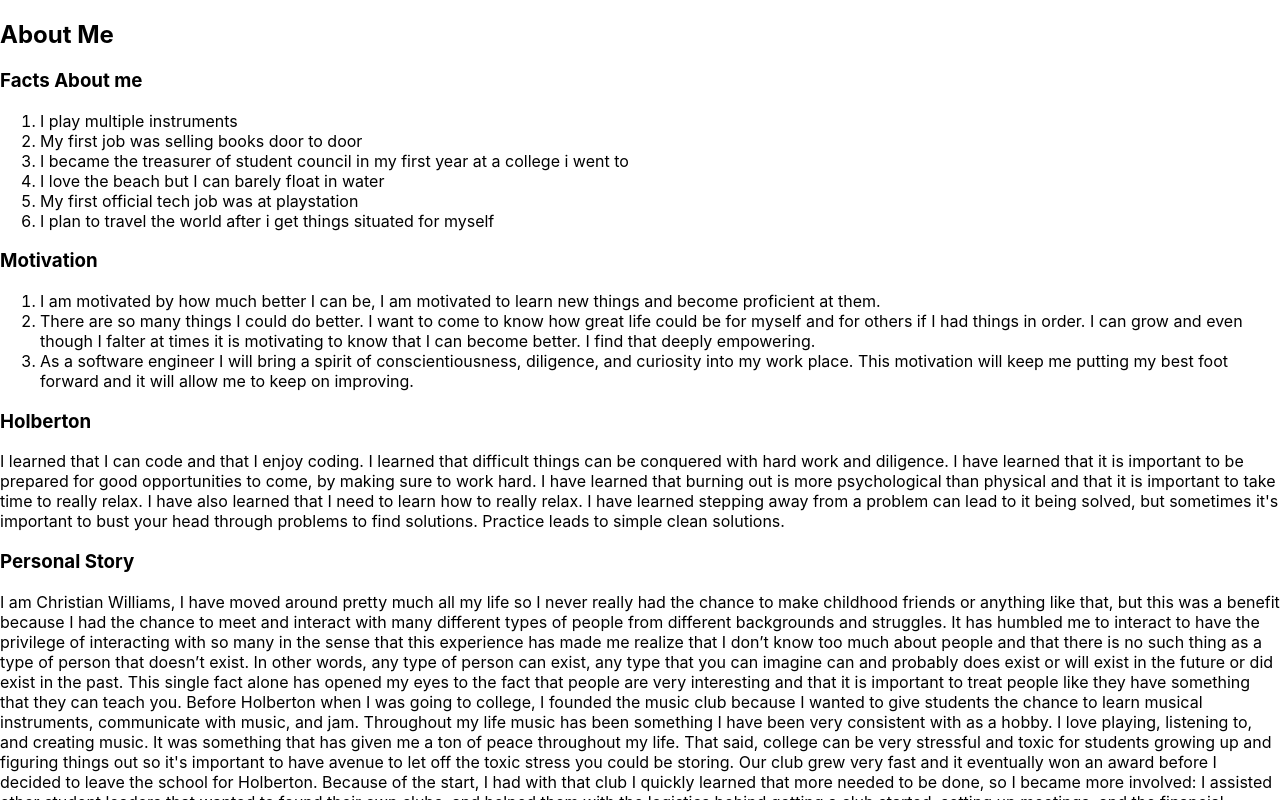
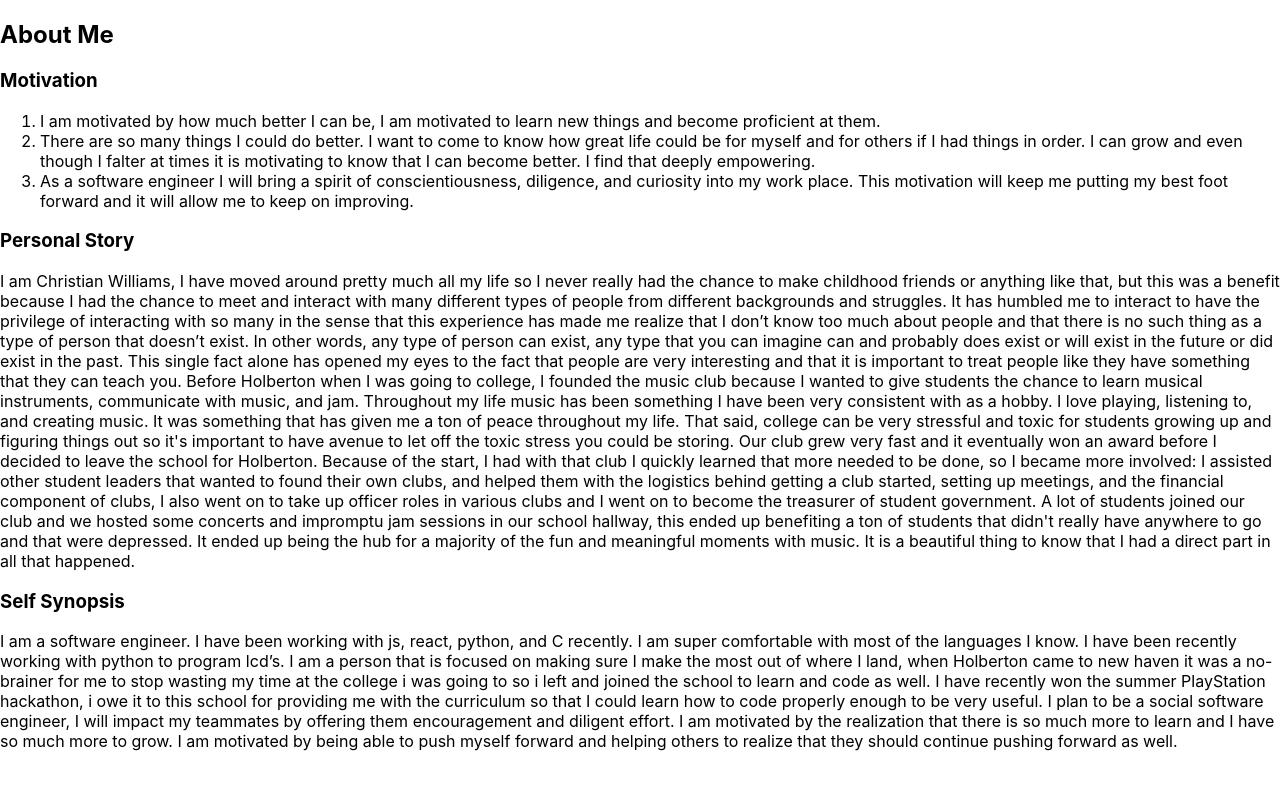
Before and after one commit to chriswill88/ProfessionalWebsite, a React (Create React App) app: page / in a window 1280 px wide. Shown: the top 800 px of the page. Built offline with nearby package versions, Linux system fonts and the light colour scheme.

Commit message:
[ADD code for website]

```diff
--- a/src/App.js
+++ b/src/App.js
@@ -5,16 +5,7 @@ function AboutMe() {
     <div>
       <h2> About Me</h2>
       <div>
-        <h3>Facts About me</h3>
-        <ol>
-          <li>I play multiple instruments</li>
-          <li>My first job was selling books door to door</li>
-          <li>I became the treasurer of student council in my first year at a college i went to</li>
-          <li>I love the beach but I can barely float in water</li>
-          <li>My first official tech job was at playstation</li>
-          <li>I plan to travel the world after i get things situated for myself</li>
-        </ol>
-      </div>
+
       <div>
         <h3>Motivation</h3>
         <ol>
@@ -22,11 +13,6 @@ function AboutMe() {
           <li>There are so many things I could do better. I want to come to know how great life could be for myself and for others if I had things in order. I can grow and even though I falter at times it is motivating to know that I can become better. I find that deeply empowering.</li>
           <li>As a software engineer I will bring a spirit of conscientiousness, diligence, and curiosity  into my work place. This motivation will keep me putting my best foot forward and it will  allow me to keep on improving.</li>
         </ol>
-      </div>
-
-      <div>
-        <h3>Holberton</h3>
-        <p>I learned that I can code and that I enjoy coding. I learned that difficult things can be conquered with hard work and diligence. I have learned that it is important to be prepared for good opportunities to come, by making sure to work hard. I have learned that burning out is more psychological than physical and that it is important to take time to really relax. I have also learned that I need to learn how to really relax. I have learned stepping away from a problem can lead to it being solved, but sometimes it's important to bust your head through problems to find solutions. Practice leads to simple clean solutions.</p>
       </div>
 
       <div>
@@ -54,6 +40,7 @@ I plan to be a social software engineer, I will impact my teammates by offering
         </p>
       </div>
     </div>
+  </div>
   )
 }
 
```
Also changed, not shown: 6 other files (tests, documents, lock files or other folders).
